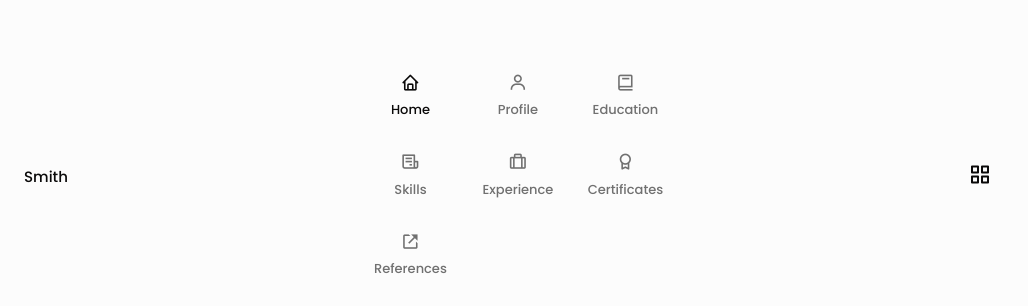
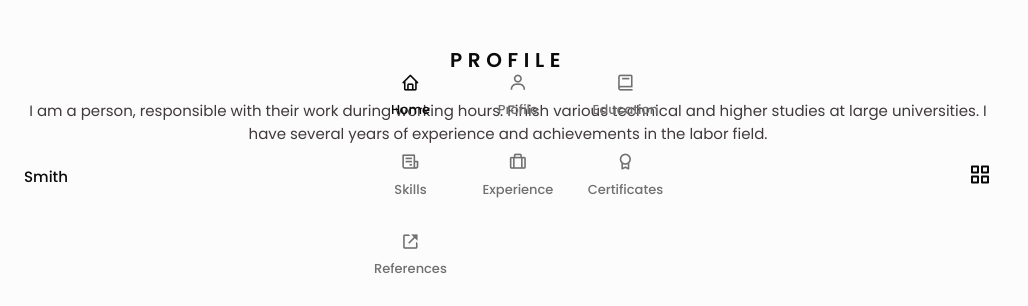
Before and after one commit to luisdavidsj/CVResponsivo, a plain HTML site: page index.html in a window 1280 px wide. Shown: the part 600-906 px from the top of the page, without its empty margins (0-1028 px from the left). Drawn offline with nearby package versions, Linux system fonts and the light colour scheme.

Commit message:
Sección del perfil personal

```diff
--- a/assets/css/styles.css
+++ b/assets/css/styles.css
@@ -285,7 +285,9 @@ img {
 }
 
 /*========== PROFILE ==========*/
-
+.profile__description{
+  text-align: center;
+}
 /*========== EDUCATION AND EXPERIENCE ==========*/
 
 /*========== SKILLS AND LANGUAGES ==========*/
--- a/index.html
+++ b/index.html
@@ -126,7 +126,11 @@
 
         <!--========== PROFILE ==========-->
         <section class="profile section" id="profile">
+          <h2 class="section-title">Profile</h2>
 
+          <p class="profile__description">I am a person, responsible with their work during working hours. Finish
+            various technical and higher studies at large universities. I have several years of experience and
+            achievements in the labor field.</p>
         </section>
 
         <!--========== EDUCATION ==========-->
```
